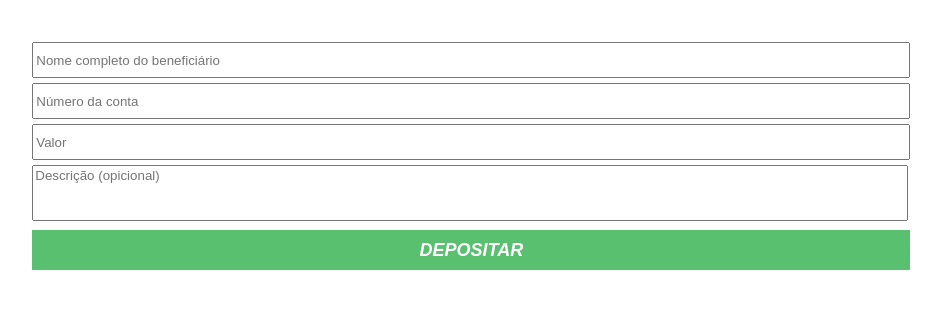
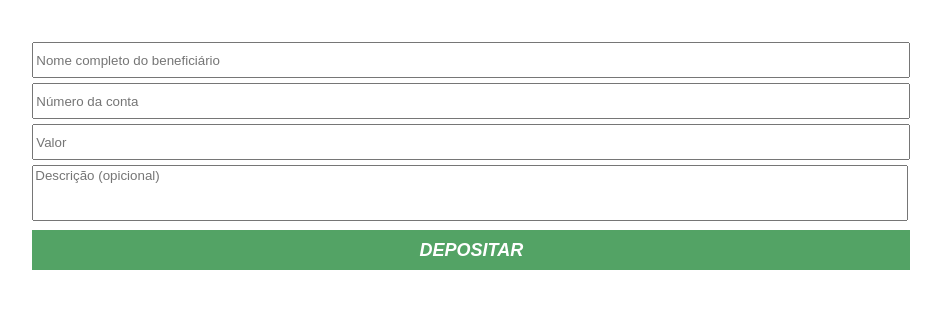
Before and after one commit to Marcelosoaresdev/Ebac-banking, a plain HTML site: page index.html in a window 1280 px wide. In both pictures the pointer is over the button "DEPOSITAR". Shown: the part 299-608 px from the top of the page, without its empty margins (173-1114 px from the left). Drawn offline with Linux system fonts and the light colour scheme.

Commit message:
Button melhorado

```diff
--- a/main.css
+++ b/main.css
@@ -46,4 +46,9 @@ button {
     font-size: large;
     font-weight: bold;
     border: none;
+    cursor: pointer;
 }
+
+button:hover {
+    background-color: rgba(10, 124, 35, 0.699);
+}
```
